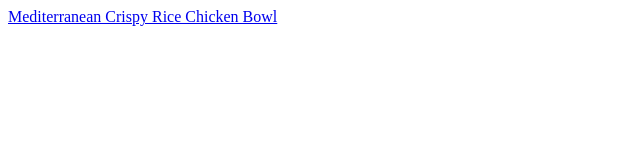
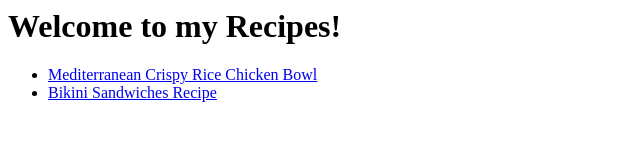
Before and after one commit to KillerLegends/theodinproject, a plain HTML site: page odin-recipes/index.html in a window 1280 px wide. Shown: the whole page, without its empty margins (0-640 px from the left). Drawn offline with Linux system fonts and the light colour scheme.

```diff
--- a/odin-recipes/index.html
+++ b/odin-recipes/index.html
@@ -5,6 +5,14 @@
     <title>Odin Recipes</title>
   </head>
   <body>
-    <a href="chicken-bowl.html">Mediterranean Crispy Rice Chicken Bowl</a>
+    <h1>Welcome to my Recipes!</h1>
+    <ul>
+      <li>
+        <a href="chicken-bowl.html">Mediterranean Crispy Rice Chicken Bowl</a>
+      </li>
+      <li>
+        <a href="bkini-sndwch.html">Bikini Sandwiches Recipe</a>
+      </li>
+    </ul>
   </body>
 </html>
```
Also changed, not shown: odin-recipes/assets/bkni-sandwch.jpg (added).
